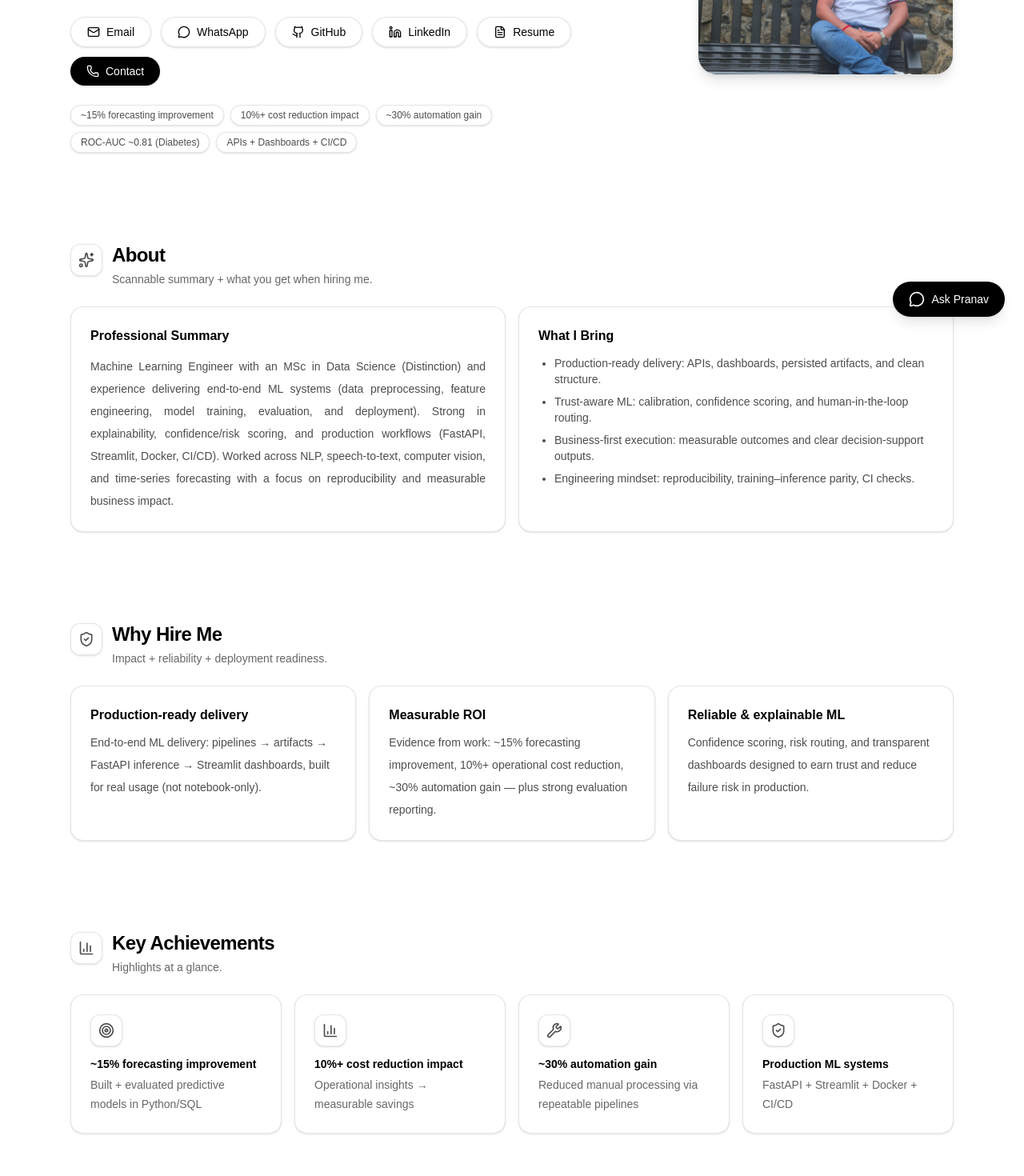
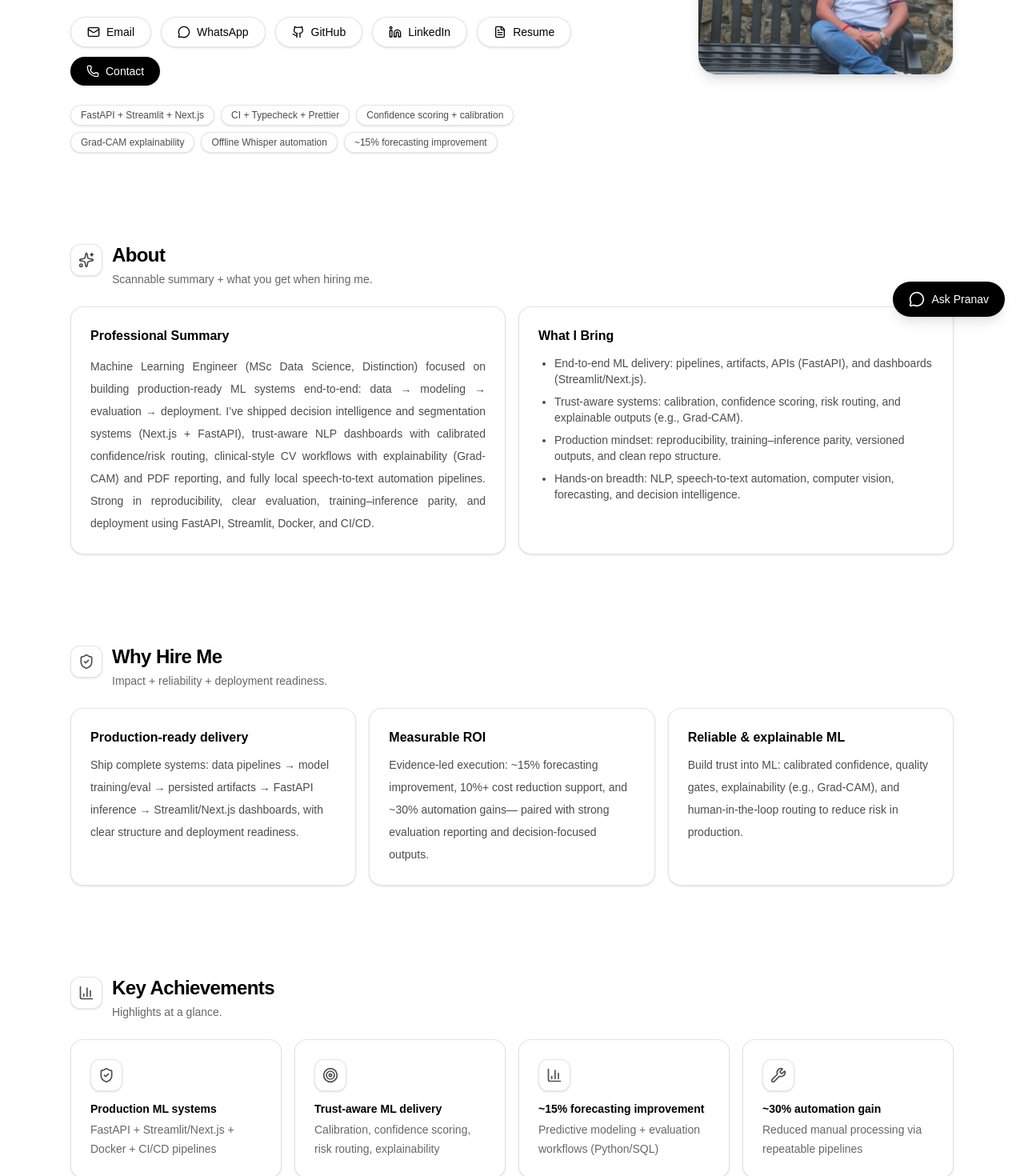
Before and after one commit to Gujjar-Pranav/pranav-gujjar-portfolio, a Next.js app: page / in a window 1280 px wide. Shown: the part 380-1850 px from the top of the page at 80% size. Built offline with nearby package versions, Linux system fonts and the light colour scheme.

Commit message:
Update details

```diff
--- a/app/components/portfolio/data.tsx
+++ b/app/components/portfolio/data.tsx
@@ -127,29 +127,13 @@ export const certGroups: { title: string; items: string[] }[] = [
   },
 ];
 
-export const achievements: { title: string; note: string; icon: ReactNode }[] =
-  [
-    {
-      title: "~15% forecasting improvement",
-      note: "Built + evaluated predictive models in Python/SQL",
-      icon: <Target className="h-5 w-5 text-black/70" />,
-    },
-    {
-      title: "10%+ cost reduction impact",
-      note: "Operational insights → measurable savings",
-      icon: <BarChart3 className="h-5 w-5 text-black/70" />,
-    },
-    {
-      title: "~30% automation gain",
-      note: "Reduced manual processing via repeatable pipelines",
-      icon: <Wrench className="h-5 w-5 text-black/70" />,
-    },
-    {
-      title: "Production ML systems",
-      note: "FastAPI + Streamlit + Docker + CI/CD",
-      icon: <ShieldCheck className="h-5 w-5 text-black/70" />,
-    },
-  ];
+export const achievements: { title: string; note: string; icon: ReactNode }[] = [
+  { title: "Production ML systems", note: "FastAPI + Streamlit/Next.js + Docker + CI/CD pipelines", icon: <ShieldCheck className="h-5 w-5 text-black/70" /> },
+  { title: "Trust-aware ML delivery", note: "Calibration, confidence scoring, risk routing, explainability", icon: <Target className="h-5 w-5 text-black/70" /> },
+  { title: "~15% forecasting improvement", note: "Predictive modeling + evaluation workflows (Python/SQL)", icon: <BarChart3 className="h-5 w-5 text-black/70" /> },
+  { title: "~30% automation gain", note: "Reduced manual processing via repeatable pipelines", icon: <Wrench className="h-5 w-5 text-black/70" /> },
+];
+
 
 export const projects: Project[] = [
   {
--- a/app/page.tsx
+++ b/app/page.tsx
@@ -57,7 +57,7 @@ function normalizeSkillKey(s: string) {
 }
 
 export default function Home() {
-  // ✅ Skill → Related Projects mapping (edit here only in future)
+  //  Skill → Related Projects mapping (edit here only in future)
   // Keys must match EXACT skill text shown in the UI (case-insensitive handled).
   const SKILL_TO_PROJECTS: Record<string, ProjectMini[]> = useMemo(
     () => ({
@@ -330,11 +330,12 @@ export default function Home() {
               </div>
 
               <div className="mt-6 flex flex-wrap gap-2">
+                <Chip>FastAPI + Streamlit + Next.js</Chip>
+                <Chip>CI + Typecheck + Prettier</Chip>
+                <Chip>Confidence scoring + calibration</Chip>
+                <Chip>Grad-CAM explainability</Chip>
+                <Chip>Offline Whisper automation</Chip>
                 <Chip>~15% forecasting improvement</Chip>
-                <Chip>10%+ cost reduction impact</Chip>
-                <Chip>~30% automation gain</Chip>
-                <Chip>ROC-AUC ~0.81 (Diabetes)</Chip>
-                <Chip>APIs + Dashboards + CI/CD</Chip>
               </div>
             </div>
 
@@ -366,37 +367,22 @@ export default function Home() {
             <h3 className="text-base font-semibold text-black">
               Professional Summary
             </h3>
-            <p className="mt-3 text-justify text-sm leading-7 text-black/70">
-              Machine Learning Engineer with an MSc in Data Science
-              (Distinction) and experience delivering end-to-end ML systems
-              (data preprocessing, feature engineering, model training,
-              evaluation, and deployment). Strong in explainability,
-              confidence/risk scoring, and production workflows (FastAPI,
-              Streamlit, Docker, CI/CD). Worked across NLP, speech-to-text,
-              computer vision, and time-series forecasting with a focus on
-              reproducibility and measurable business impact.
+            <p className="mt-3 text-sm leading-7 text-black/70 text-justify">
+              Machine Learning Engineer (MSc Data Science, Distinction) focused on building production-ready ML systems end-to-end:
+              data → modeling → evaluation → deployment. I’ve shipped decision intelligence and segmentation systems (Next.js + FastAPI),
+              trust-aware NLP dashboards with calibrated confidence/risk routing, clinical-style CV workflows with explainability (Grad-CAM)
+              and PDF reporting, and fully local speech-to-text automation pipelines. Strong in reproducibility, clear evaluation,
+              training–inference parity, and deployment using FastAPI, Streamlit, Docker, and CI/CD.
             </p>
           </Card>
 
           <Card>
             <h3 className="text-base font-semibold text-black">What I Bring</h3>
             <ul className="mt-3 list-disc space-y-2 pl-5 text-sm text-black/70">
-              <li>
-                Production-ready delivery: APIs, dashboards, persisted
-                artifacts, and clean structure.
-              </li>
-              <li>
-                Trust-aware ML: calibration, confidence scoring, and
-                human-in-the-loop routing.
-              </li>
-              <li>
-                Business-first execution: measurable outcomes and clear
-                decision-support outputs.
-              </li>
-              <li>
-                Engineering mindset: reproducibility, training–inference parity,
-                CI checks.
-              </li>
+              <li>End-to-end ML delivery: pipelines, artifacts, APIs (FastAPI), and dashboards (Streamlit/Next.js).</li>
+              <li>Trust-aware systems: calibration, confidence scoring, risk routing, and explainable outputs (e.g., Grad-CAM).</li>
+              <li>Production mindset: reproducibility, training–inference parity, versioned outputs, and clean repo structure.</li>
+              <li>Hands-on breadth: NLP, speech-to-text automation, computer vision, forecasting, and decision intelligence.</li>
             </ul>
           </Card>
         </div>
@@ -413,25 +399,24 @@ export default function Home() {
           <Card>
             <h3 className="font-semibold">Production-ready delivery</h3>
             <p className="mt-2 text-sm leading-7 text-black/70">
-              End-to-end ML delivery: pipelines → artifacts → FastAPI inference
-              → Streamlit dashboards, built for real usage (not notebook-only).
+              Ship complete systems: data pipelines → model training/eval → persisted artifacts → FastAPI inference →
+              Streamlit/Next.js dashboards, with clear structure and deployment readiness.
             </p>
           </Card>
 
           <Card>
             <h3 className="font-semibold">Measurable ROI</h3>
             <p className="mt-2 text-sm leading-7 text-black/70">
-              Evidence from work: ~15% forecasting improvement, 10%+ operational
-              cost reduction, ~30% automation gain — plus strong evaluation
-              reporting.
+              Evidence-led execution: ~15% forecasting improvement, 10%+ cost reduction support, and ~30% automation gains—
+              paired with strong evaluation reporting and decision-focused outputs.
             </p>
           </Card>
 
           <Card>
             <h3 className="font-semibold">Reliable & explainable ML</h3>
             <p className="mt-2 text-sm leading-7 text-black/70">
-              Confidence scoring, risk routing, and transparent dashboards
-              designed to earn trust and reduce failure risk in production.
+              Build trust into ML: calibrated confidence, quality gates, explainability (e.g., Grad-CAM),
+              and human-in-the-loop routing to reduce risk in production.
             </p>
           </Card>
         </div>
@@ -734,6 +719,9 @@ export default function Home() {
       </Section>
 
       <footer className="border-t border-black/10 py-10 text-center text-sm text-black/50">
+        <p className="text-xs text-black/40">
+          Built with Next.js • FastAPI • Streamlit • Vercel • CI/CD • TypeScript
+        </p>
         © {new Date().getFullYear()} Pranav Gujjar
       </footer>
 
```
